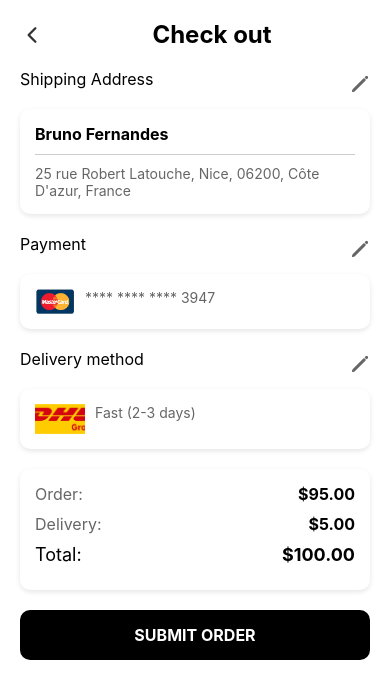
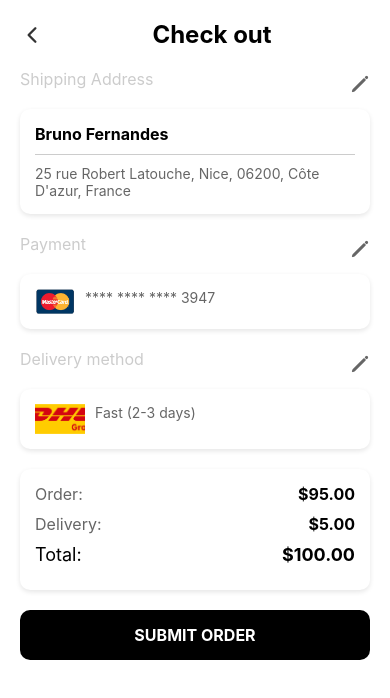
Before and after one commit to dilen1999/Shopping_MobileApp, a React Native app: screen /Checkout in a window 390 px wide. Shown: the top 698 px of the page. Built offline with nearby package versions, Linux system fonts and the light colour scheme.

Commit message:
Add miner corrections

```diff
--- a/App.js
+++ b/App.js
@@ -16,7 +16,7 @@ export default function App() {
   return (
     <NavigationContainer>
       <Stack.Navigator
-        initialRouteName="Main"
+        initialRouteName="GetStated"
         screenOptions={{ headerShown: false }}
       >
         <Stack.Screen name="GetStated" component={GetStarted} />
--- a/screens/GetStarted.js
+++ b/screens/GetStarted.js
@@ -14,7 +14,7 @@ class GetStarted extends Component {
   render() {
     return (
       <ImageBackground
-        source={require("../assets/lamp.jpg")}
+        source={require("../assets/getStart.png")}
         style={styles.background}
         resizeMode="cover"
       >
--- a/screens/LoginScreen.js
+++ b/screens/LoginScreen.js
@@ -141,7 +141,7 @@ const styles = StyleSheet.create({
     marginBottom: 20,
     backgroundColor: "transparent",
     fontSize: 16,
-    color: "#333",
+    color: "#ccc",
     paddingHorizontal: 10,
     textAlignVertical: "center",
     outlineStyle: "none",
@@ -184,6 +184,7 @@ const styles = StyleSheet.create({
   signupButtonText: {
     color: "#333",
     fontSize: 16,
+    fontWeight: "bold",
   },
 });
 
--- a/screens/Navigation/Screens/NotificationScreen.js
+++ b/screens/Navigation/Screens/NotificationScreen.js
@@ -1,12 +1,6 @@
 import React, { Component } from "react";
-import {
-  Text,
-  View,
-  FlatList,
-  Image,
-  StyleSheet,
-  TouchableOpacity,
-} from "react-native";
+import { Text, View, FlatList, Image, StyleSheet } from "react-native";
+import Icon from "react-native-vector-icons/Ionicons";
 
 const notificationsData = [
   {
@@ -94,7 +88,18 @@ export class NotificationScreen extends Component {
   render() {
     return (
       <View style={styles.container}>
-        <Text style={styles.header}>Notification</Text>
+        <View style={styles.headerContainer}>
+          <Icon
+            name="search-outline"
+            size={24}
+            color="#000"
+            style={styles.searchIcon}
+          />
+          <View style={styles.headerWrapper}>
+            <Text style={styles.header}>Notification</Text>
+          </View>
+        </View>
+
         <FlatList
           data={notificationsData}
           renderItem={this.renderNotification}
@@ -118,6 +123,19 @@ const styles = StyleSheet.create({
     marginBottom: 16,
     textAlign: "center",
   },
+  headerContainer: {
+    flexDirection: "row",
+    alignItems: "center",
+    marginBottom: 16,
+  },
+  headerWrapper: {
+    flex: 1,
+    alignItems: "center",
+  },
+  searchIcon: {
+    marginRight: 10,
+  },
+
   listContainer: {
     paddingBottom: 16,
   },
--- a/screens/Navigation/Screens/OrderScreen/Checkout.js
+++ b/screens/Navigation/Screens/OrderScreen/Checkout.js
@@ -121,7 +121,12 @@ const styles = StyleSheet.create({
     flex: 1,
   },
   section: { marginBottom: 20 },
-  sectionTitle: { fontSize: 16, fontWeight: "semi-bold", marginBottom: 10 },
+  sectionTitle: {
+    fontSize: 16,
+    fontWeight: "semi-bold",
+    marginBottom: 10,
+    color: "#ccc",
+  },
   divider: {
     height: 1,
     backgroundColor: "#ccc",
```
Also changed, not shown: assets/getStart.png (added).
